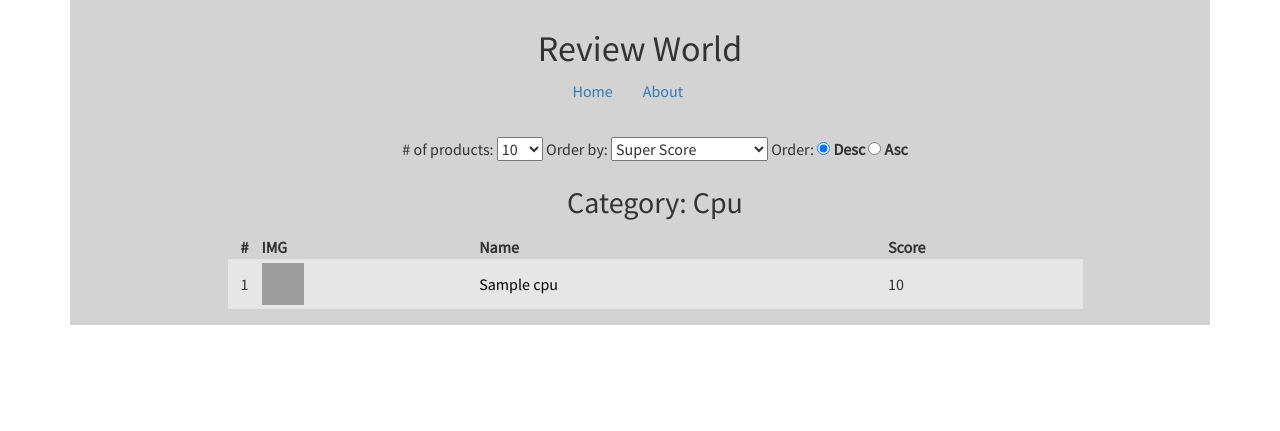
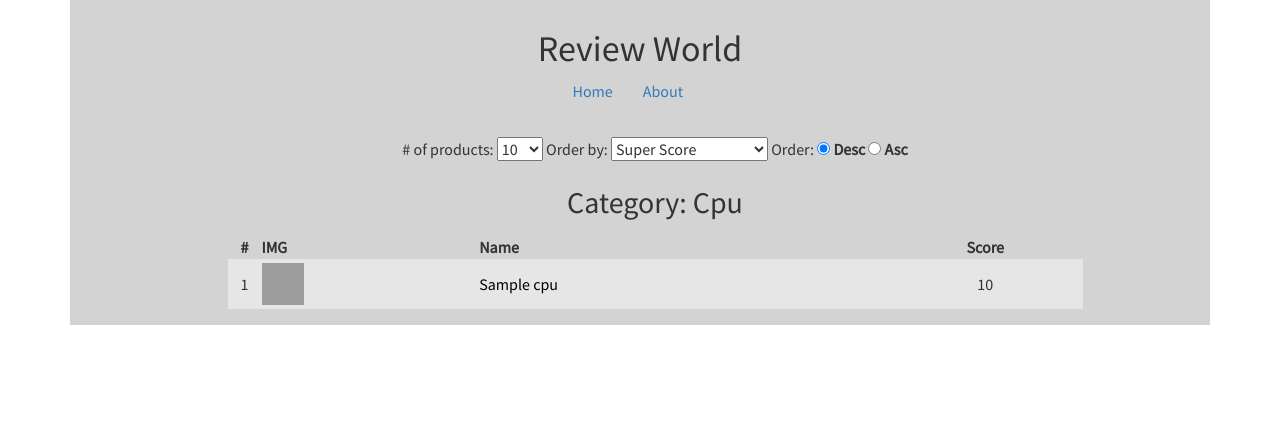
Before and after one commit to SW7-2016/Presentation, a Flask app: page /category/cpu in a window 1280 px wide. Shown: the part 25-456 px from the top of the page. Run offline with Flask 2, Linux system fonts and the light colour scheme; tables that the repository leaves empty hold one stand-in row (values such as "Sample post"); some libraries are stand-ins or nearby versions; some web fonts are replaced; grey boxes are pictures that could not be loaded.

Commit message:
centered superscore in product-list

```diff
--- a/website/templates/list_products.html
+++ b/website/templates/list_products.html
@@ -33,7 +33,7 @@
                 <th class="text-center right-padding">#</th>
                 <th>IMG</th>
                 <th>Name</th>
-                <th>Score</th>
+                <th class="text-center">Score</th>
             </tr>
             {% for product in products %}
                 <tr>
@@ -41,7 +41,7 @@
                     <td><img src="/static/placeholder.jpg" alt="{{ product.name }}"  height="42" width="42"/></td>
                     <td><a href="{{ url_for('show_product', category=category.lower(), pid=product.id) }}">
                         {{ product.name }}</a></td>
-                    <td>{{ product.superscore }}</td>
+                    <td class="text-center">{{ product.superscore }}</td>
                 </tr>
             {% endfor %}
         </table>
```
